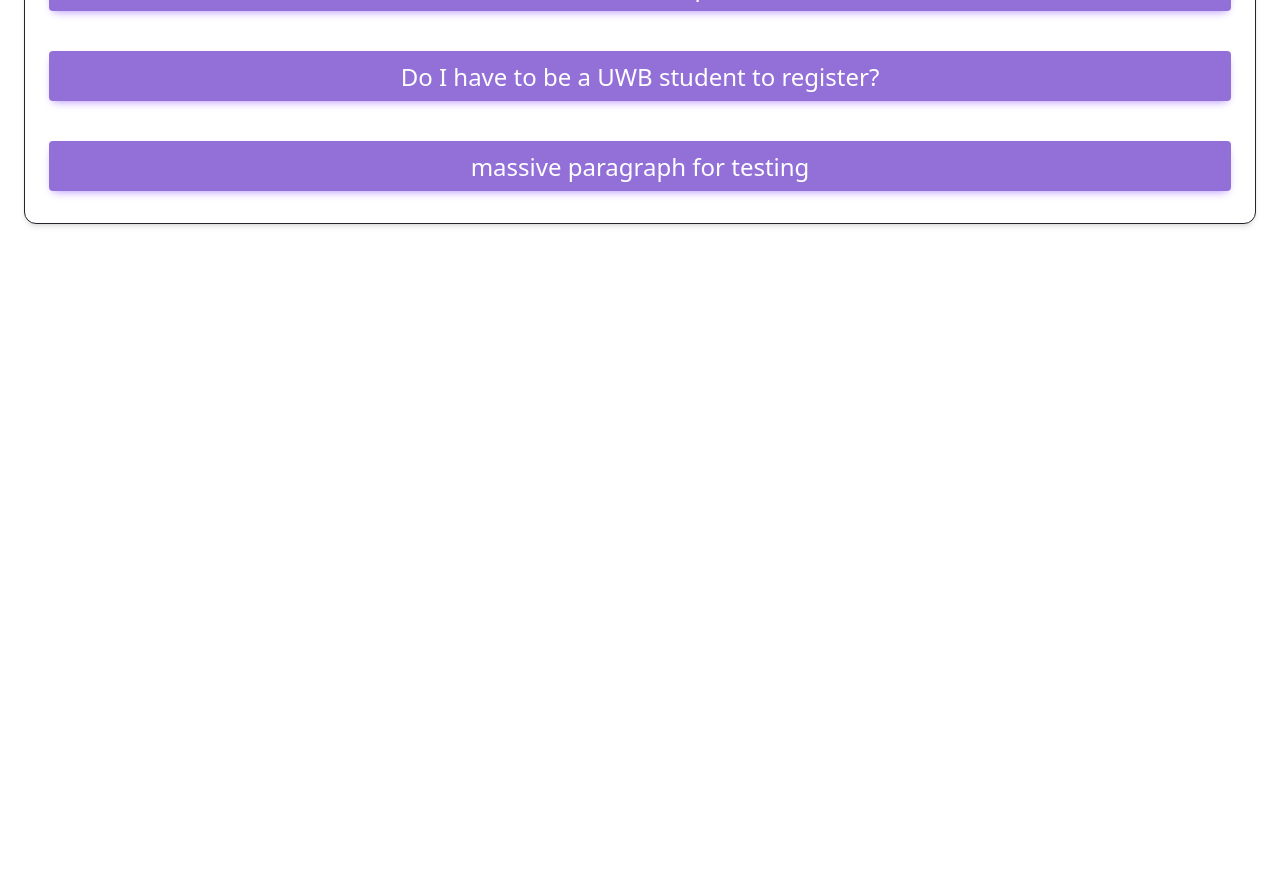
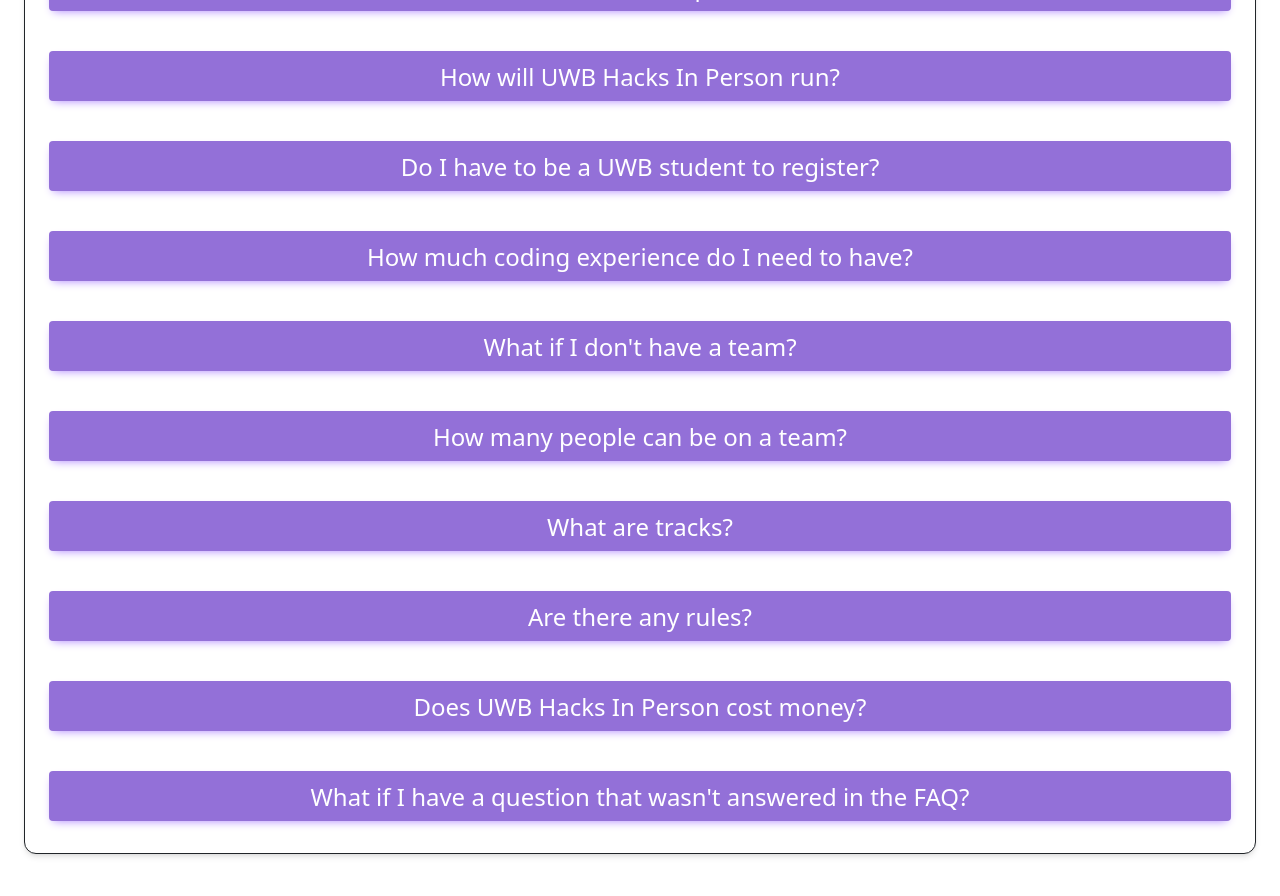
Before and after one commit to UWB-ACM/uwb-hacks24, a React (Create React App) app: page /uwb-hacks23/FAQ in a window 1280 px wide. Shown: the part 260-1156 px from the top of the page. Before the commit the page ends 800 px from the top, so only its background shows below. Built offline with nearby package versions, Linux system fonts and the light colour scheme; what tw-elements would draw is missing.

Commit message:
added FAQ questions/answers

```diff
--- a/src/Home/FAQ.js
+++ b/src/Home/FAQ.js
@@ -6,22 +6,48 @@
             <div id="faqSection" className="bg-white shadow-md overflow-hidden border-1 border-yellow-600 rounded-xl mx-4 my-5">
                 <div className="font-SecularOne text-6xl text-center mb-2 mt-3">FAQ</div>
                     <div className="mx-4">
-                            <CollapseButton buttonID="faqb1" buttonText= "Will UWB Hacks 2023 be in-person or virtual?" className="mx-4"> Consequat ullamco id voluptate quis. Nostrud qui duis cupidatat excepteur minim sit ad irure elit qui Lorem do qui proident. Culpa ea sunt occaecat duis esse. Exercitation id laboris qui culpa eu. Proident minim enim Lorem commodo proident consequat qui sit commodo quis. In proident aute est amet nulla dolore quis Lorem duis commodo amet do.</CollapseButton>
-                            <CollapseButton buttonID="faqb2" buttonText= "Do I have to be a UWB student to register?"> Minim exercitation laboris do officia ea magna magna veniam aute ipsum dolor. Enim Lorem nostrud irure fugiat deserunt. Lorem magna pariatur nulla reprehenderit ullamco eu ea eiusmod nostrud nisi magna non. </CollapseButton>
-                            <CollapseButton buttonID="faqb3" buttonText= "massive paragraph for testing"> Eiusmod aliqua labore laborum dolor non ea culpa veniam aliquip irure commodo dolor Lorem dolore. In consequat dolore cupidatat minim minim do nostrud in magna dolore minim sunt aliquip. Et fugiat incididunt in sint. Do amet magna in voluptate excepteur officia duis pariatur qui cillum ad amet sint voluptate.
+                            <CollapseButton buttonID="faqb" buttonText= "Will UWB Hacks 2023 be in-person or virtual?">
+                            This will be a hybrid event, with in-person and virtual offerings. <br/><br/>
+                            The venue for in-person activities will be the top floor of the Activities and Recreation Center (ARC) at UW Bothell. <br/><br/>
+                            We will have a Discord channel devoted to the hackathon that you can use to keep track of the schedule and to ask questions or attend virtual events.
+                            </CollapseButton>
+                            <CollapseButton buttonID="faqb" buttonText= "How will UWB Hacks In Person run?">
+                            This will be a hybrid event, with in-person and virtual offerings. The venue for in-person activities will be the top floor of the Activities and Recreation Center (ARC) at UW Bothell. <br/><br/>
+                            Friday 10am-2pm: Opening Ceremony, Team Building, FREE SNACKS! <br/><br/>
+                            Saturday 9am-4pm: Development Workshops, Seminars, Coding + FREE PIZZA <br/><br/>
+                            Sunday 10am-2pm: Career Workshops, Closing Ceremony + FREE DONUTS <br/><br/>
+                            We will be hosting online events such as workshops and guest speakers through Zoom (Schedule coming soon). <br/><br/>
+                            For teamwork on your project, communication methods are entirely up to you, but we recommend Zoom, Microsoft Teams, or Discord.
+                            </CollapseButton>
+                            <CollapseButton buttonID="faqb" buttonText= "Do I have to be a UWB student to register?">
+                            Yes, however, we accept all students from not only high schools, community colleges, and universities, but non-traditional institutions like boot camps and academies as well.
+                            </CollapseButton>
+                            <CollapseButton buttonID="faqb" buttonText= "How much coding experience do I need to have?">
+                            You do not need to have any prior coding experience. We are welcoming students of all experience and skill levels. Hackathons are a great opportunity to work with people of all skill levels.
+                            </CollapseButton>
+                            <CollapseButton buttonID="faqb" buttonText= "What if I don't have a team?">
+                            You are welcome to work individually or with a team. <br/><br/>
+                            Friday, we will have an in-person Opening Ceremony and Team Building time, from 10:00am until 2:00pm. Free snacks will be provided. The top floor of the Activities and Recreation Center (ARC) at UW Bothell is reserved. <br/><br/>
+                            If you are struggling to find a team or don't have a team and want to work with one, we recommend you join our UWB Hacks In Person Discord. There is a '#team-formation' channel where you can find other people looking for teams.
+                            </CollapseButton>
+                            <CollapseButton buttonID="faqb" buttonText= "How many people can be on a team?">
+                            We have a limit of 5 members per team. Any more than 5 members would potentially reduce team production and cause further difficulties for your projects.
+                            </CollapseButton>
+                            <CollapseButton buttonID="faqb" buttonText= "What are tracks?">
+                            In Hackathons, tracks are used to help you come up with ideas and help guide you through your project. For example: a project for the Education track could be an app that helps students keep track of their school and personal life to maintain a healthy work life balance.
+                            </CollapseButton>
+                            <CollapseButton buttonID="faqb" buttonText= "Are there any rules?">
+                            Behave Appropriately: This is an event on a university campus, and thus you should act as you would on campus. Inappropriate behavior or posts are not acceptable under any circumstances. <br/><br/>
+                            <b>Read our code of conduct</b>
+                            </CollapseButton>
+                            <CollapseButton buttonID="faqb" buttonText= "Does UWB Hacks In Person cost money?">
+                            This event is entirely free! No sign up or registration fees required.
+                            </CollapseButton>
+                            <CollapseButton buttonID="faqb" buttonText= "What if I have a question that wasn't answered in the FAQ?">
+                            Please feel free to reach out to event organizers in the “#organizer-discussion” channel of the UWB Hacks In Person Discord or email uwbacmhackinperson2023@gmail.com
+                            </CollapseButton>
 
-                                    Qui id sunt laboris officia eu. Quis adipisicing nostrud eiusmod deserunt eiusmod nulla. Commodo dolore incididunt eu dolor velit duis tempor cillum officia veniam qui reprehenderit pariatur. Minim amet adipisicing Lorem exercitation esse.
 
-                                    Duis ullamco deserunt aliqua irure ipsum. Excepteur officia deserunt deserunt labore adipisicing commodo dolor eu ipsum voluptate. Et laborum nostrud consequat eiusmod incididunt cupidatat Lorem amet. Nulla quis esse nulla labore ad deserunt consectetur duis officia ea officia laboris nisi sunt. Lorem excepteur culpa sunt magna ullamco ipsum deserunt ea id laboris proident pariatur consectetur cupidatat. Quis excepteur ex id nisi aute pariatur.
-
-                                    Proident do reprehenderit sit veniam pariatur incididunt dolor pariatur aliquip cupidatat sint Lorem ut esse. Laboris irure quis mollit qui laborum nostrud dolore dolore. Consectetur pariatur id non minim.
-
-                                    Deserunt dolor exercitation tempor adipisicing non officia. Duis dolore tempor tempor dolore cupidatat aliquip. Lorem dolor ut velit deserunt voluptate minim nostrud eiusmod ullamco duis occaecat sit amet. Consectetur incididunt reprehenderit tempor anim ea. Excepteur sit proident est in est eiusmod minim consequat occaecat quis adipisicing fugiat.
-
-                                    Lorem laborum aute occaecat est elit deserunt duis velit laboris velit quis. Culpa consectetur Lorem excepteur ex mollit consectetur qui nulla. Anim duis reprehenderit dolor pariatur aliqua in aliquip id enim esse ut ullamco ullamco culpa. Do mollit consequat ipsum exercitation tempor duis id ad Lorem.
-
-                                    Cupidatat voluptate in do duis proident ex aute aute ullamco sit velit eu fugiat.
-                            </CollapseButton>
                     </div>
             </div>
         );
```
